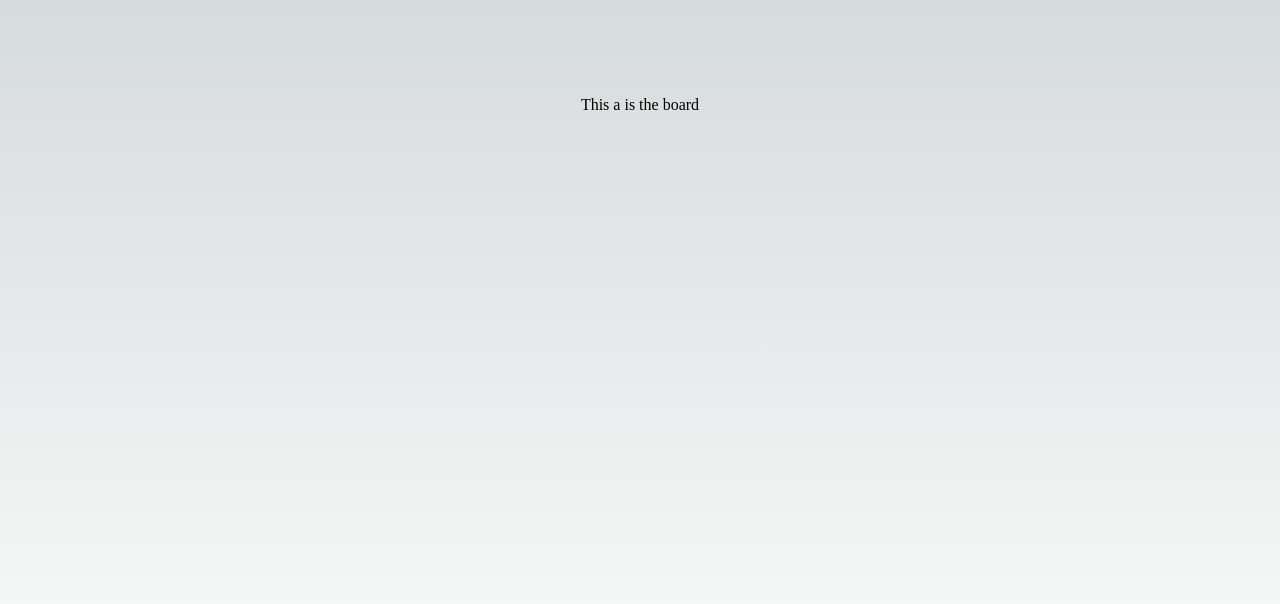
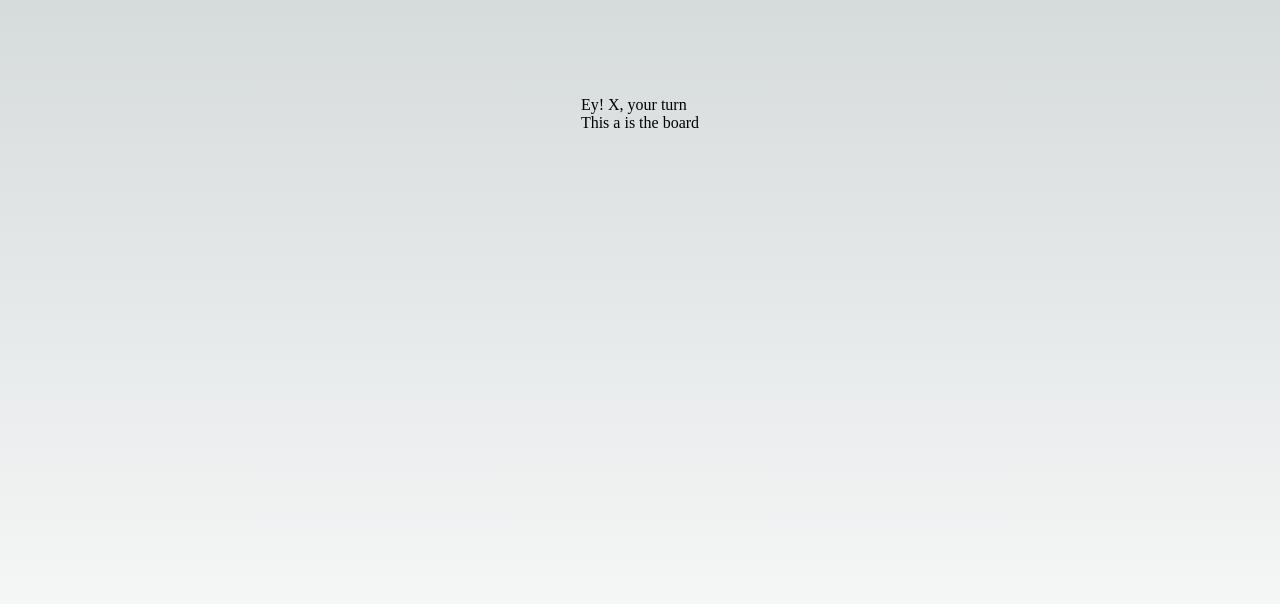
Before and after one commit to valdidev/tic-tac-toe-nextjs, a Next.js app: page / in a window 1280 px wide. Shown: the top 604 px of the page. Built offline with nearby package versions, Linux system fonts and the light colour scheme.

Commit message:
feat: random turn works

```diff
--- a/containers/Board.tsx
+++ b/containers/Board.tsx
@@ -1,5 +1,16 @@
+import { useState } from "react";
+
 function Board() {
-  return <div>This a is the board</div>;
+  const [squares, setSquares] = useState(Array(9).fill(null));
+  const [currentPlayer, setCurrentPlayer] = useState<"X" | "O">(
+    Math.round(Math.random() * 1) === 1 ? "X" : "O"
+  );
+  return (
+    <div>
+      <p>Ey! {currentPlayer}, your turn</p>
+      This a is the board
+    </div>
+  );
 }
 
 export default Board;
```
